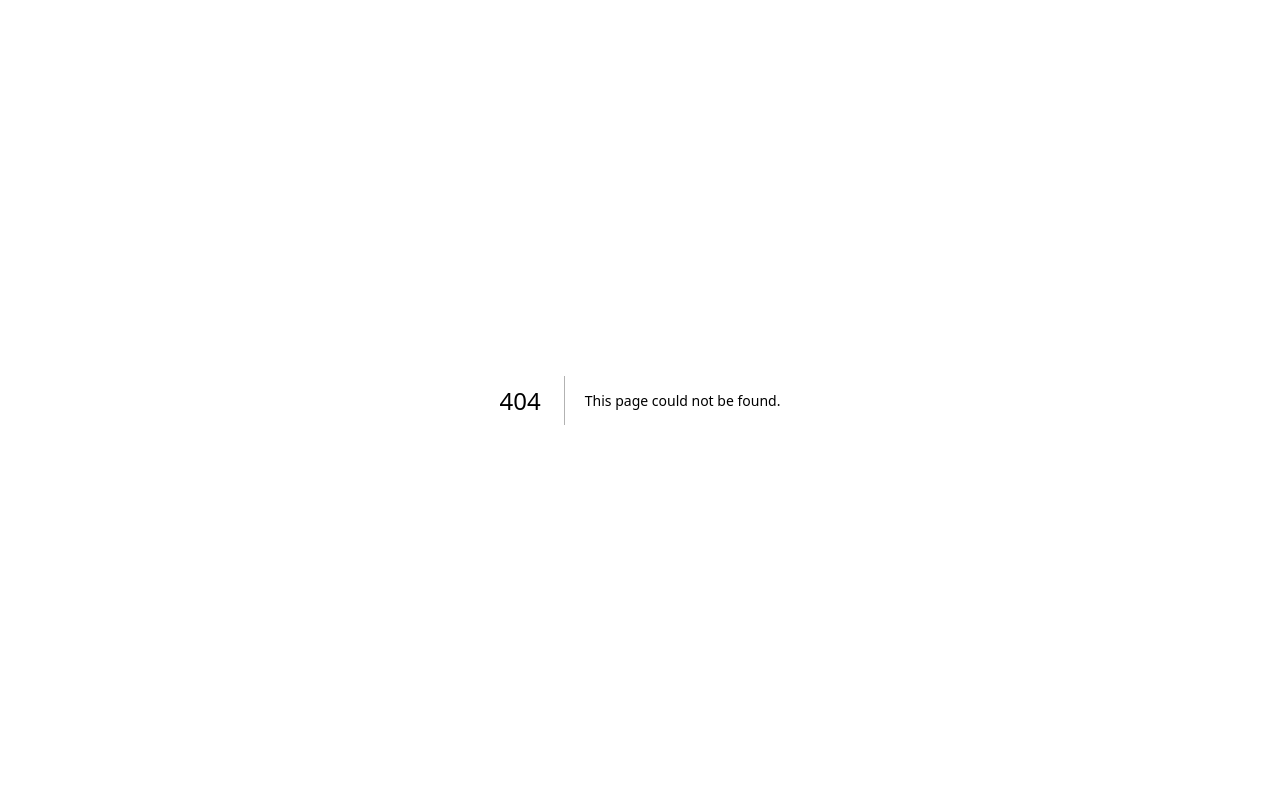
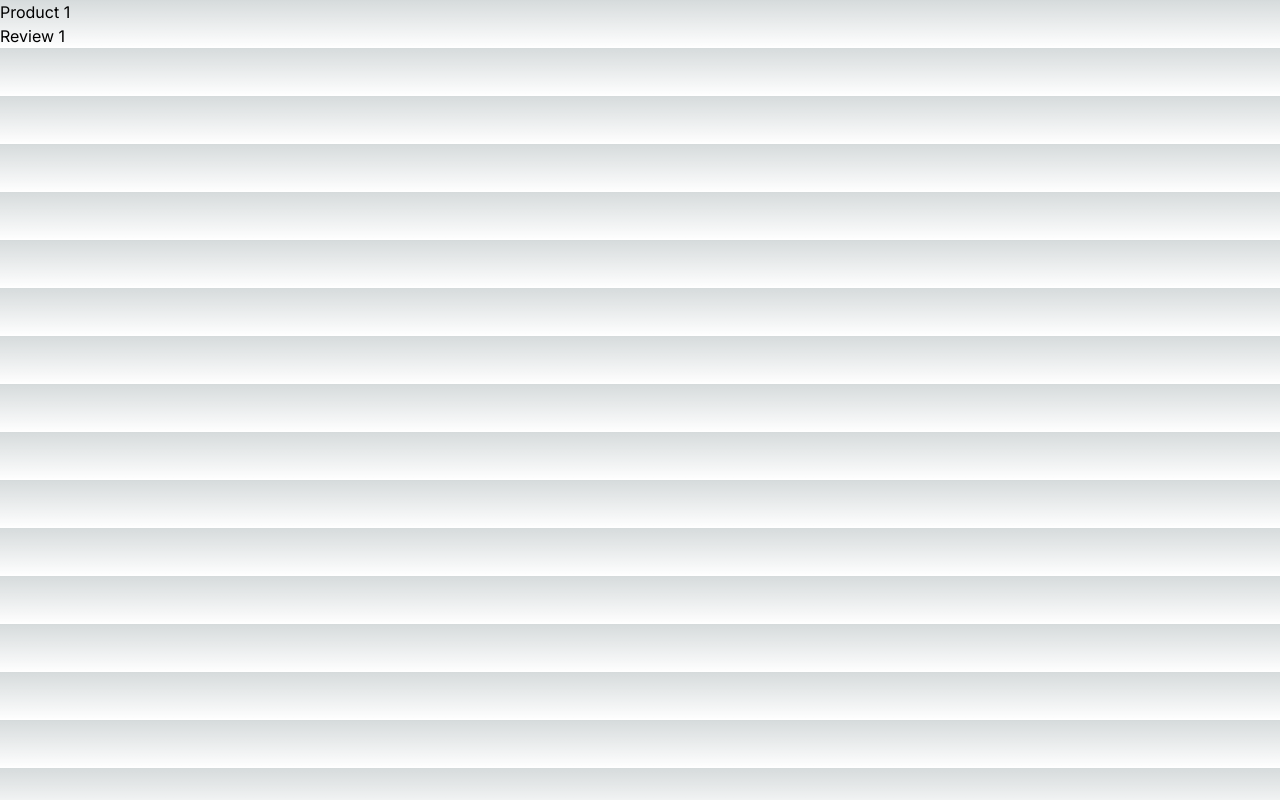
Before and after one commit to mariolazzari/next14-ce, a Next.js app in the folder routing-demo/: page /products/1/reviews/1 in a window 1280 px wide. Before the commit this address had no page. Built offline with nearby package versions, Linux system fonts and the light colour scheme.

Commit message:
Done lesson 8

```diff
--- a/routing-demo/src/app/blog/first/page.tsx
+++ b/routing-demo/src/app/blog/first/page.tsx
@@ -1,7 +1,5 @@
-import React from "react";
-
 function First() {
-  return <div>First</div>;
+  return <div>First blog</div>;
 }
 
 export default First;
--- /dev/null
+++ b/routing-demo/src/app/products/[productId]/reviews/[reviewId]/page.tsx
@@ -0,0 +1,17 @@
+type Props = {
+  params: {
+    productId: string;
+    reviewId: string;
+  };
+};
+
+function ReviewDetails({ params }: Props) {
+  return (
+    <div>
+      <h2>Product {params.productId}</h2>
+      <h2>Review {params.reviewId}</h2>
+    </div>
+  );
+}
+
+export default ReviewDetails;
--- /dev/null
+++ b/routing-demo/src/app/products/[productId]/reviews/page.tsx
@@ -0,0 +1,15 @@
+type Props = {
+  params: {
+    productId: string;
+  };
+};
+
+function Reviews({ params }: Props) {
+  return (
+    <div>
+      <h1>Reviews for product {params.productId}</h1>
+    </div>
+  );
+}
+
+export default Reviews;
```
